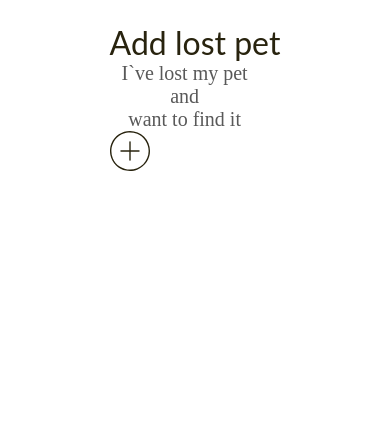
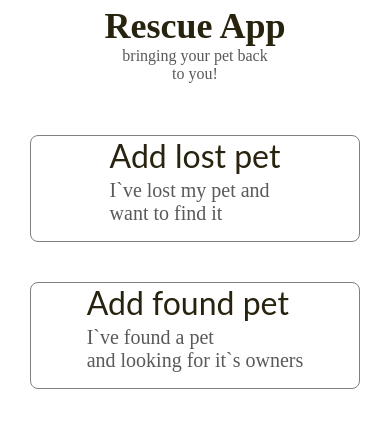
Before and after one commit to Valroshal/PetResqueFrontend, a React Native app: screen / in a window 390 px wide. Shown: the top 428 px of the page. Built offline with nearby package versions, Linux system fonts and the light colour scheme.

Commit message:
Add Pet First page

```diff
--- a/App.js
+++ b/App.js
@@ -9,7 +9,7 @@
 
 import * as React from 'react';
 import {SafeAreaView, StyleSheet, Text} from 'react-native';
-import AddRemoveCard from './src/containers/components/AdddRemoveCard/AddRemoveCard.tsx';
+import AddPetFirst from './src/containers/AddPetFirst/AddPetFirst';
 
 
 const styles = StyleSheet.create({
@@ -31,20 +31,11 @@ const styles = StyleSheet.create({
   },
 });
 
-const choices = [
-  { upperText: "Add lost pet" , lowText: "I`ve lost my pet and\n" +
-        "want to find it" },
-  { upperText: "Add found pet" , lowText: "I`ve found a pet\n" +
-        "and looking for it`s owners"}
-  ];
-
-
-
 
 const App = () => {
   return (
     <SafeAreaView>
-      <AddRemoveCard upperText = {choices[0].upperText} lowerText = {choices[0].lowText}/>
+      <AddPetFirst />
     </SafeAreaView>
   );
 };
--- /dev/null
+++ b/custom.d.ts
@@ -0,0 +1,4 @@
+declare module "*.svg" {
+    const content: any;
+    export default content;
+}
--- /dev/null
+++ b/src/assets/svg.ts
@@ -0,0 +1,3 @@
+import Plus from './svg/plus.svg';
+
+export const Svg = {Plus}
--- /dev/null
+++ b/src/containers/AddPetFirst/AddPetFirst.tsx
@@ -0,0 +1,23 @@
+import * as React from 'react';
+import {View} from "react-native";
+import TopLogo from "../components/TopLogo/TopLogo";
+import AddRemoveCard from "../components/AdddRemoveCard/AddRemoveCard";
+
+const AddPetFirst = () => {
+  return(
+      <View>
+          <TopLogo />
+          <View style={{marginTop:22 , padding: 30}}>
+              <View style={{marginBottom: 40}}>
+                <AddRemoveCard upperText={"Add lost pet"} lowerText={"I`ve lost my pet and\n" +
+                  "want to find it"} />
+              </View>
+              <AddRemoveCard upperText={"Add found pet"} lowerText={"I`ve found a pet \n" +
+                  "and looking for it`s owners"} />
+
+          </View>
+      </View>
+  )
+}
+
+export default AddPetFirst;
--- a/src/containers/components/AdddRemoveCard/AddRemoveCard.tsx
+++ b/src/containers/components/AdddRemoveCard/AddRemoveCard.tsx
@@ -1,36 +1,34 @@
 import * as React from 'react';
 import {StyleSheet, ViewStyle, TextStyle, Text, View} from 'react-native';
-import {ReactComponent as Plus } from '../../../assets/svg/Plus.svg';
-
+import Plus from '../../../assets/svg/plus.svg';
 
 const styles = StyleSheet.create({
     card: {
         alignItems: 'center',
-        width: 300,
-        height: 194,
-        justifyContent: 'center',
-        marginLeft: 'auto',
-        marginRight: 'auto',
         borderRadius: 8,
+        borderWidth: 1,
         borderColor: 'gray',
     } as ViewStyle,
-    container: {} as ViewStyle,
+    container: {
+        justifyContent: 'center',
+        alignItems: "flex-start",
+    } as ViewStyle,
     upperText: {
         fontSize: 32,
         fontFamily: 'Lato',
         color: '#28230E',
         fontWeight: 'normal',
-        textAlign: 'center',
+        textAlign: 'left',
     } as TextStyle,
     lowerText: {
         fontSize: 20,
         fontFamily: 'Lato-Regular',
         color: '#595959',
         fontWeight: 'normal',
-        justifyContent: 'center',
-        textAlign: 'center',
+        textAlign: 'left',
     } as TextStyle,
 });
+
 interface Props{
     upperText: string
     lowerText: string
@@ -41,14 +39,14 @@ const AddRemoveCard: React.FC<Props> = ({upperText,lowerText}) => {
     return (
         <View style={styles.card}>
             <View style={styles.container}>
-                <View>
+                <View style={{marginBottom: 4}}>
                     <Text style={styles.upperText}>{upperText}</Text>
                 </View>
-                <View style={{width: 150}}>
+                <View style={{marginBottom: 16}}>
                     <Text style={styles.lowerText}>{lowerText}</Text>
                 </View>
                 <View>
-                    <Plus />
+                    {/*<Plus width={50} height={50} />*/}
                 </View>
             </View>
         </View>
```
Also changed, not shown: tsconfig.json (+8 -1 lines), src/assets/svg/plus.svg (renamed from src/assets/svg/Plus.svg), 1 other file (tests, documents, lock files or other folders).
